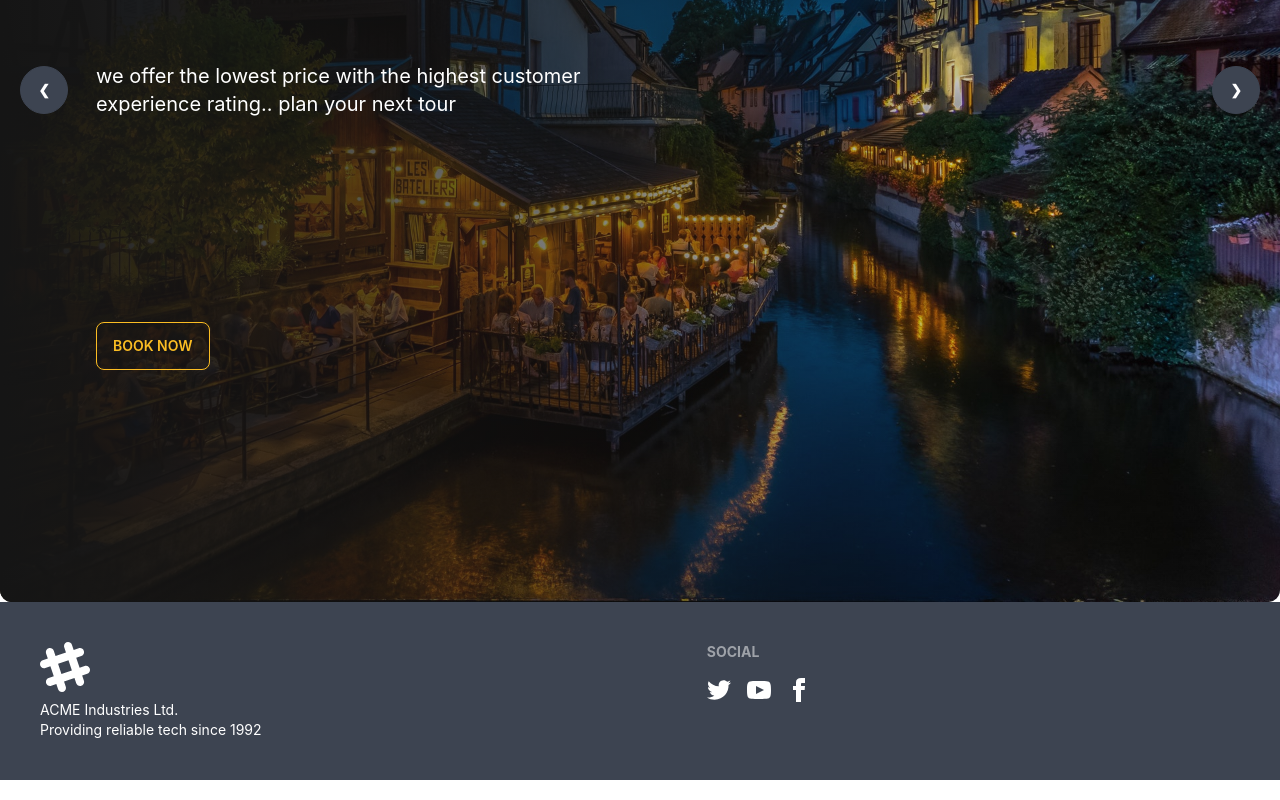
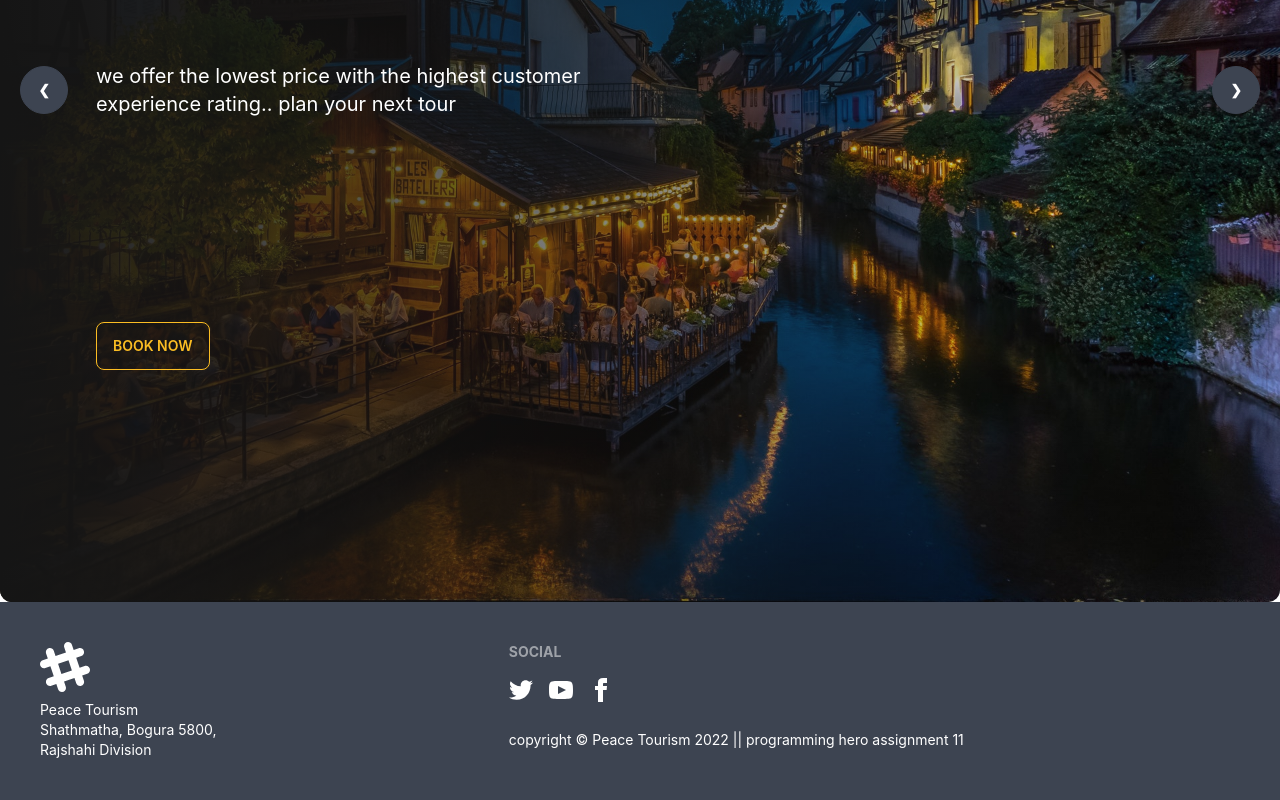
Before and after one commit to Nizam-Shejan11/peace-tourism-client-11, a React (Create React App) app: page / in a window 1280 px wide. Shown: the part 502-1302 px from the top of the page. Built offline with nearby package versions, Linux system fonts and the light colour scheme.

Commit message:
footer added

```diff
--- a/src/Pages/Shared/Footer/Footer.js
+++ b/src/Pages/Shared/Footer/Footer.js
@@ -17,9 +17,10 @@ const Footer = () => {
             <path d="M22.672 15.226l-2.432.811.841 2.515c.33 1.019-.209 2.127-1.23 2.456-1.15.325-2.148-.321-2.463-1.226l-.84-2.518-5.013 1.677.84 2.517c.391 1.203-.434 2.542-1.831 2.542-.88 0-1.601-.564-1.86-1.314l-.842-2.516-2.431.809c-1.135.328-2.145-.317-2.463-1.229-.329-1.018.211-2.127 1.231-2.456l2.432-.809-1.621-4.823-2.432.808c-1.355.384-2.558-.59-2.558-1.839 0-.817.509-1.582 1.327-1.846l2.433-.809-.842-2.515c-.33-1.02.211-2.129 1.232-2.458 1.02-.329 2.13.209 2.461 1.229l.842 2.515 5.011-1.677-.839-2.517c-.403-1.238.484-2.553 1.843-2.553.819 0 1.585.509 1.85 1.326l.841 2.517 2.431-.81c1.02-.33 2.131.211 2.461 1.229.332 1.018-.21 2.126-1.23 2.456l-2.433.809 1.622 4.823 2.433-.809c1.242-.401 2.557.484 2.557 1.838 0 .819-.51 1.583-1.328 1.847m-8.992-6.428l-5.01 1.675 1.619 4.828 5.011-1.674-1.62-4.829z"></path>
           </svg>
           <p>
-            ACME Industries Ltd.
+            Peace Tourism
             <br />
-            Providing reliable tech since 1992
+            Shathmatha, Bogura 5800, <br />
+            Rajshahi Division{" "}
           </p>
         </div>
         <div>
@@ -59,6 +60,10 @@ const Footer = () => {
               </svg>
             </a>
           </div>
+          <p className="mt-5 text-center">
+            copyright &copy; Peace Tourism {new Date().getFullYear()} ||
+            programming hero assignment 11
+          </p>
         </div>
       </footer>
     </div>
```
